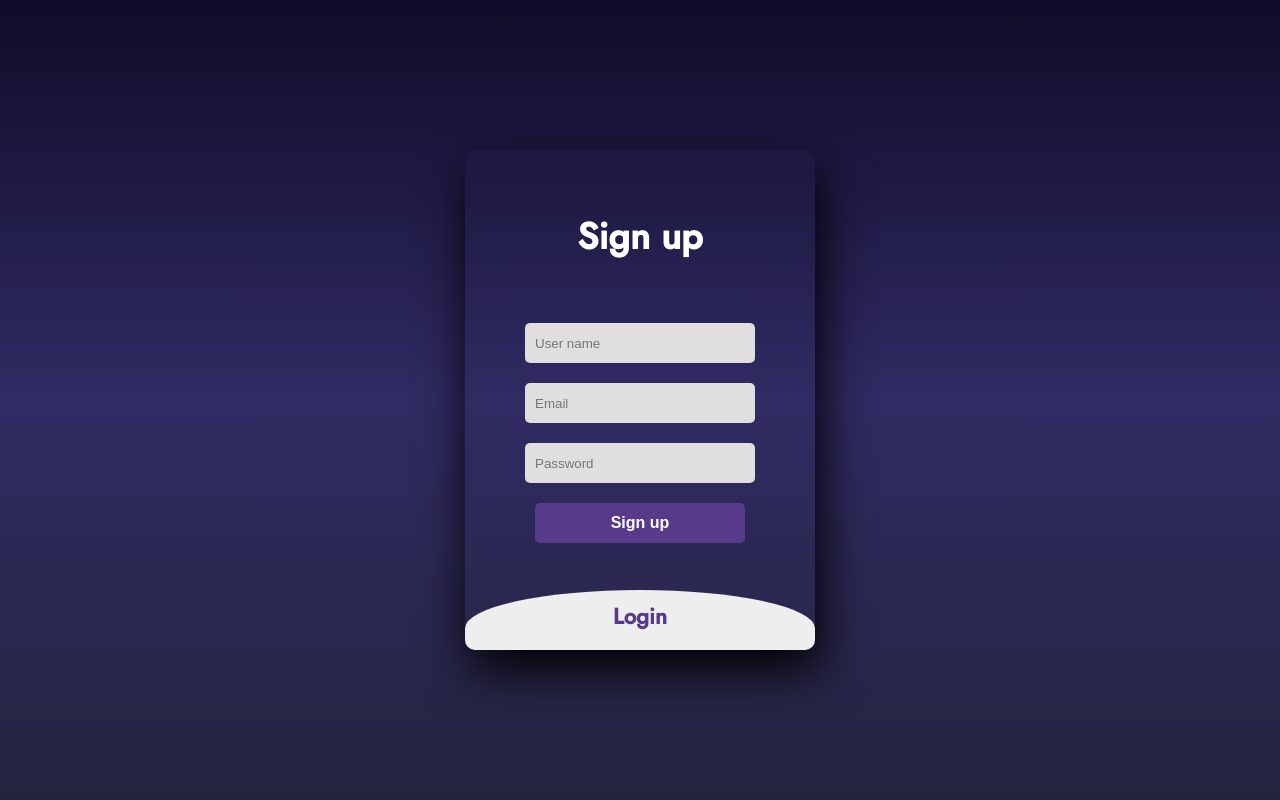
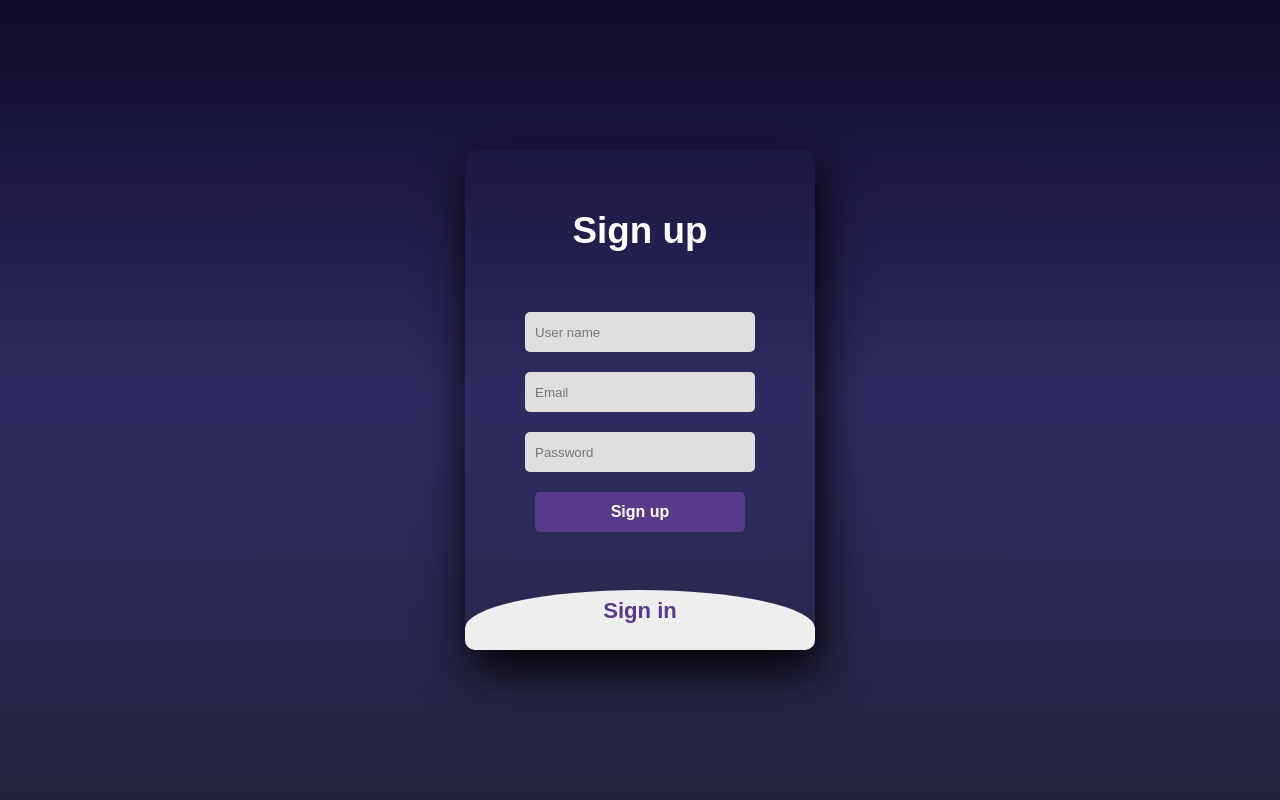
Before and after one commit to AJIyanu/Medical_Record, a plain HTML site: page web_pages/signin_up.html in a window 1280 px wide. Drawn offline with Linux system fonts and the light colour scheme.

Commit message:
signin/signup

```diff
--- a/web_pages/signin_up.html
+++ b/web_pages/signin_up.html
@@ -1,10 +1,10 @@
 <!DOCTYPE html>
 <html>
 	<head>
-	<title>Sign in</title>
+		<title>Signin_up</title>
 		<link rel="stylesheet" type="text/css" href="css/signin_up.css">
-	<link href="https://fonts.googleapis.com/css2?family=Jost:wght@500&display=swap" rel="stylesheet">
 	</head>
+
 	<body>
 		<div class="main">
 			<input type="checkbox" id="chk" aria-hidden="true">
@@ -21,10 +21,10 @@
 
 				<div class="login">
 					<form>
-					<label for="chk" aria-hidden="true">Login</label>
+						<label for="chk" aria-hidden="true">Sign in</label>
 						<input type="email" name="email" placeholder="Email" required="">
 						<input type="password" name="pswd" placeholder="Password" required="">
-					<button>Login</button>
+						<button>Sign in</button>
 					</form>
 				</div>
 		</div>
```
Also changed, not shown: web_pages/images/add-user.png (deleted), web_pages/images/user.png (deleted). Lines whose indentation alone changed are shown as unchanged.
